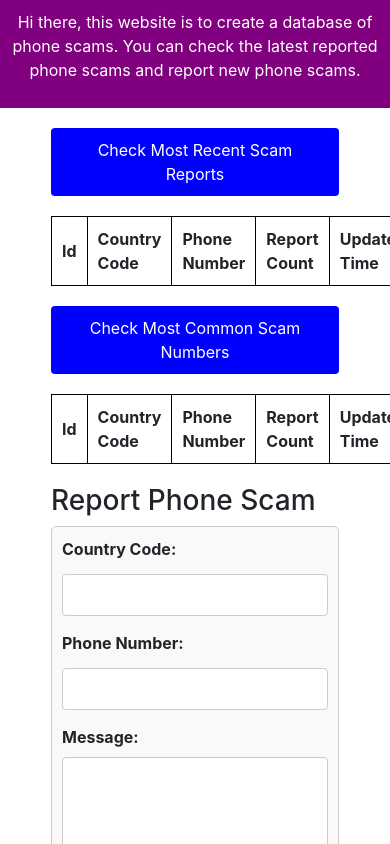
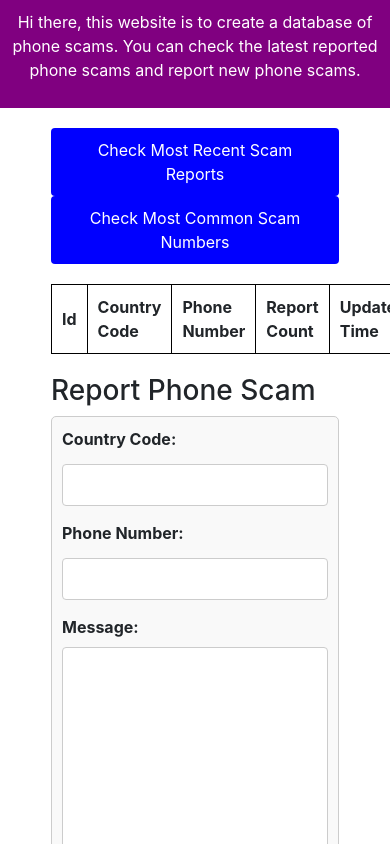
Before and after one commit to lichengqi617/phonescams, a React (Create React App) app: page / in a window 390 px wide. Shown: the top 844 px of the page. Built offline with nearby package versions, Linux system fonts and the light colour scheme.

Commit message:
Pc 45 07212024change phone table button (#27)
* update Get API

* changeTableDisplay

```diff
--- a/src/components/component.js
+++ b/src/components/component.js
@@ -29,7 +29,7 @@ export default class PhoneScamDBApp extends Component {
           this.setState({
             phoneNumbersByUpdateTime: response.data
           });
-          const tableBody = document.querySelector('#data-table-by-time tbody');
+          const tableBody = document.querySelector('#data-table tbody');
           tableBody.innerHTML = '';
 
           response.data.forEach(item => {
@@ -60,7 +60,7 @@ export default class PhoneScamDBApp extends Component {
           this.setState({
             phoneNumbersByVotes: response.data
           });
-          const tableBody = document.querySelector('#data-table-by-vote tbody');
+          const tableBody = document.querySelector('#data-table tbody');
           tableBody.innerHTML = '';
 
           response.data.forEach(item => {
@@ -105,28 +105,10 @@ export default class PhoneScamDBApp extends Component {
       <div id="parent">
         <div class="update-section">
              <button type="submit" onClick={this.getAll}>Check Most Recent Scam Reports</button>
-      </div>
-      <div class="list-section">
-        <table id="data-table-by-time">
-            <thead>
-                <tr>
-                    <th>Id</th>
-                    <th>Country Code</th>
-                    <th>Phone Number</th>
-                    <th>Report Count</th>
-                    <th>Updated Time</th>
-                    <th>Status</th>
-                </tr>
-            </thead>
-            <tbody>
-            </tbody>
-        </table>
-      </div>
-      <div class="update-section">
              <button type="submit" onClick={this.getMostVoted}>Check Most Common Scam Numbers</button>
         </div>
         <div class="list-section">
-            <table id="data-table-by-vote">
+          <table id="data-table">
               <thead>
                   <tr>
                       <th>Id</th>
```
Lines whose indentation alone changed are shown as unchanged.
